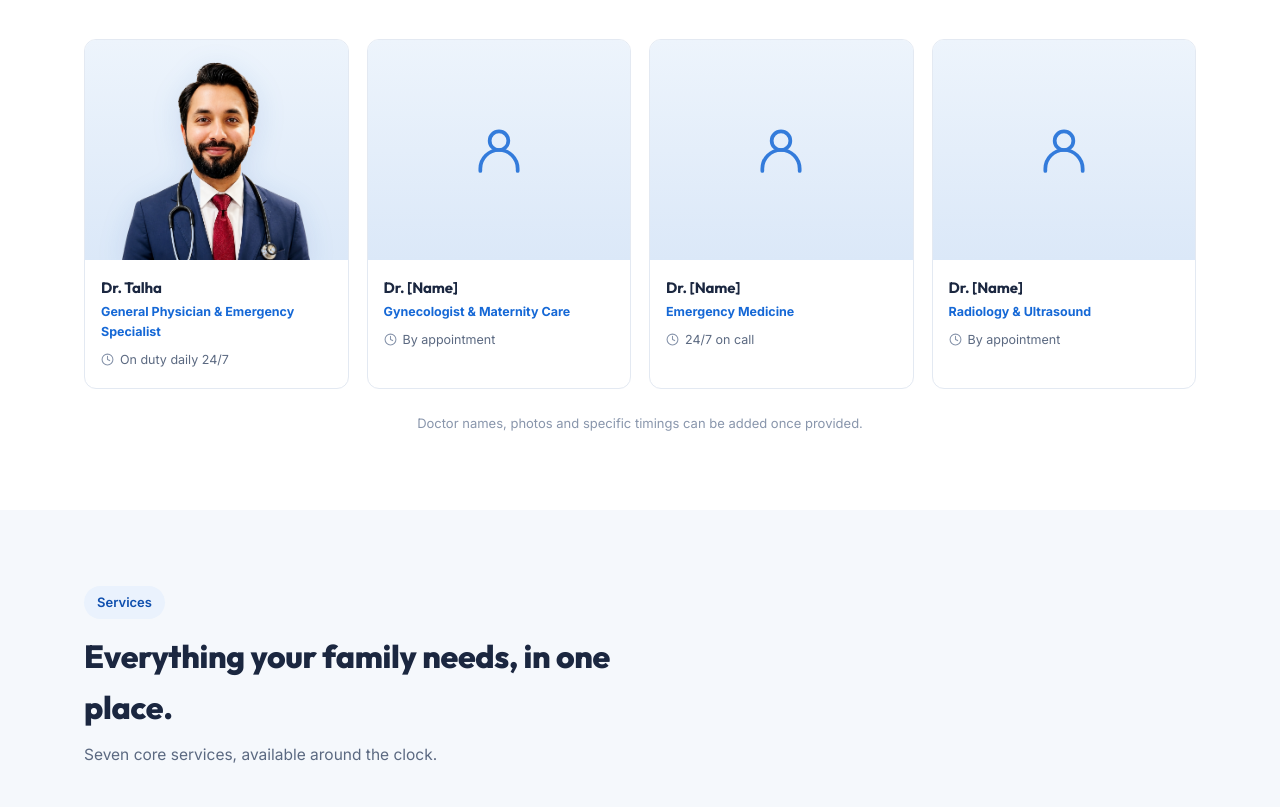
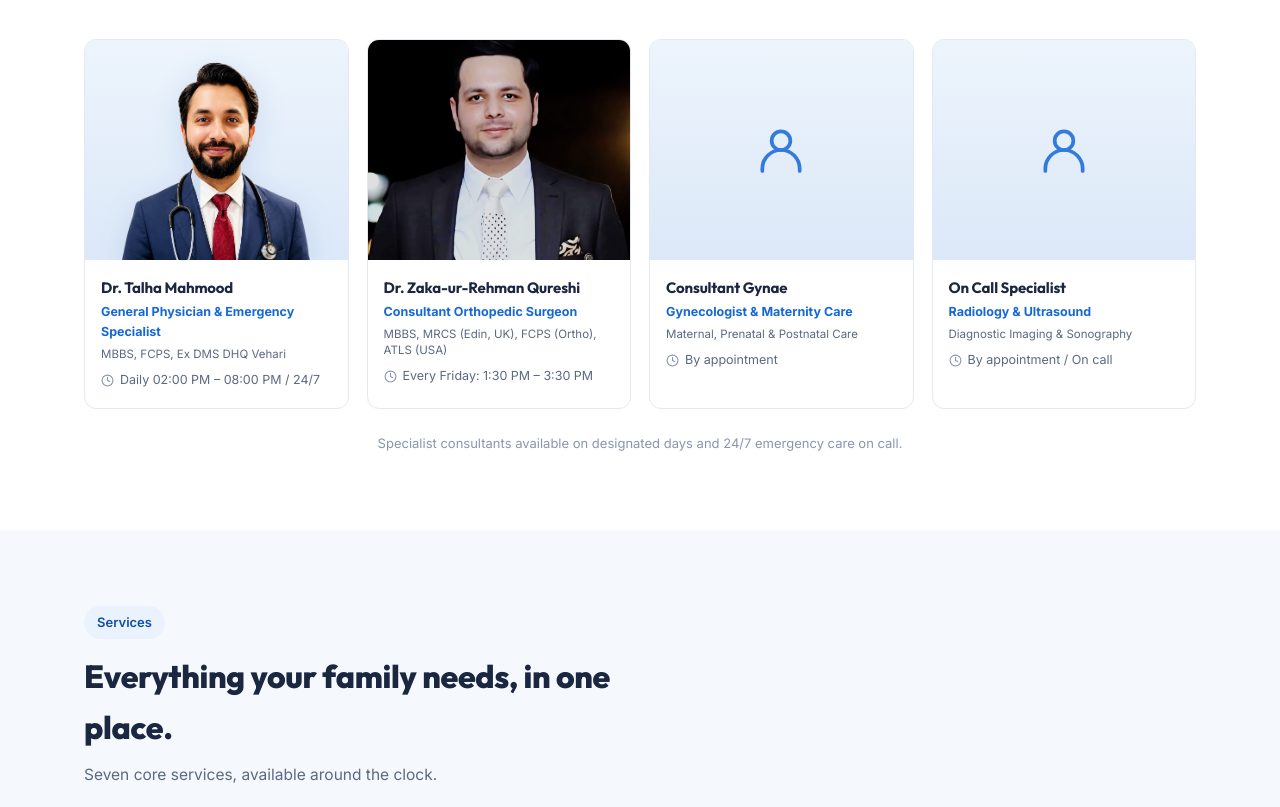
Before and after one commit to zeeshan99996/DR-TALHA-, a plain HTML site: page index.html in a window 1280 px wide. Shown: the part 2048-2855 px from the top of the page. Drawn offline with Linux system fonts and the light colour scheme.

Commit message:
Add Dr. Zaka-ur-Rehman Qureshi to Our Team section with photo, qualifications, and clinic timings

```diff
--- a/index.html
+++ b/index.html
@@ -182,14 +182,22 @@
   .doctor-photo img{
     width:100%;
     height:100%;
+    transition:transform .3s ease, filter .3s ease;
+  }
+  .doctor-photo img.photo-contain{
     object-fit:contain;
     object-position:center bottom;
     padding-top:10px;
     filter:drop-shadow(0 6px 14px rgba(15,79,174,0.12));
-    transition:transform .3s ease, filter .3s ease;
+  }
+  .doctor-photo img.photo-cover{
+    object-fit:cover;
+    object-position:center 15%;
   }
   .doctor-card:hover .doctor-photo img{
     transform:scale(1.04);
+  }
+  .doctor-card:hover .doctor-photo img.photo-contain{
     filter:drop-shadow(0 10px 18px rgba(15,79,174,0.2));
   }
   .doctor-photo svg{
@@ -202,7 +210,8 @@
   }
   .doctor-body{padding:16px 16px 18px;}
   .doctor-body h3{font-size:15px;font-weight:700;margin-bottom:2px;}
-  .doctor-role{color:var(--blue);font-size:12.5px;font-weight:700;margin-bottom:8px;}
+  .doctor-role{color:var(--blue);font-size:12.5px;font-weight:700;margin-bottom:4px;}
+  .doctor-qual{font-size:11.5px;color:var(--ink-soft);margin-bottom:8px;line-height:1.4;}
   .doctor-meta{font-size:12.5px;color:var(--ink-soft);}
   .doctor-meta span{display:flex;align-items:center;gap:6px;}
   .doctor-meta svg{width:13px;height:13px;stroke:var(--ink-dim);}
@@ -432,40 +441,46 @@
     <div class="doctor-grid">
       <div class="doctor-card card reveal">
         <div class="doctor-photo">
-          <img src="doctor.png?v=3" alt="Dr. Talha">
+          <img src="doctor.png?v=3" alt="Dr. Talha Mahmood" class="photo-contain">
         </div>
         <div class="doctor-body">
-          <h3>Dr. Talha</h3>
+          <h3>Dr. Talha Mahmood</h3>
           <div class="doctor-role">General Physician & Emergency Specialist</div>
-          <div class="doctor-meta"><span><svg viewBox="0 0 24 24" fill="none" stroke-width="2" stroke-linecap="round" stroke-linejoin="round"><circle cx="12" cy="12" r="10"/><polyline points="12 6 12 12 16 14"/></svg>On duty daily 24/7</span></div>
+          <p class="doctor-qual">MBBS, FCPS, Ex DMS DHQ Vehari</p>
+          <div class="doctor-meta"><span><svg viewBox="0 0 24 24" fill="none" stroke-width="2" stroke-linecap="round" stroke-linejoin="round"><circle cx="12" cy="12" r="10"/><polyline points="12 6 12 12 16 14"/></svg>Daily 02:00 PM – 08:00 PM / 24/7</span></div>
+        </div>
+      </div>
+      <div class="doctor-card card reveal">
+        <div class="doctor-photo">
+          <img src="dr-zaka.jpg" alt="Dr. Zaka-ur-Rehman Qureshi" class="photo-cover">
+        </div>
+        <div class="doctor-body">
+          <h3>Dr. Zaka-ur-Rehman Qureshi</h3>
+          <div class="doctor-role">Consultant Orthopedic Surgeon</div>
+          <p class="doctor-qual">MBBS, MRCS (Edin, UK), FCPS (Ortho), ATLS (USA)</p>
+          <div class="doctor-meta"><span><svg viewBox="0 0 24 24" fill="none" stroke-width="2" stroke-linecap="round" stroke-linejoin="round"><circle cx="12" cy="12" r="10"/><polyline points="12 6 12 12 16 14"/></svg>Every Friday: 1:30 PM – 3:30 PM</span></div>
         </div>
       </div>
       <div class="doctor-card card reveal">
         <div class="doctor-photo"><svg viewBox="0 0 24 24" fill="none" stroke-width="1.6" stroke-linecap="round" stroke-linejoin="round"><circle cx="12" cy="8" r="4"/><path d="M4 21v-1a8 8 0 0 1 16 0v1"/></svg></div>
         <div class="doctor-body">
-          <h3>Dr. [Name]</h3>
+          <h3>Consultant Gynae</h3>
           <div class="doctor-role">Gynecologist & Maternity Care</div>
+          <p class="doctor-qual">Maternal, Prenatal & Postnatal Care</p>
           <div class="doctor-meta"><span><svg viewBox="0 0 24 24" fill="none" stroke-width="2" stroke-linecap="round" stroke-linejoin="round"><circle cx="12" cy="12" r="10"/><polyline points="12 6 12 12 16 14"/></svg>By appointment</span></div>
         </div>
       </div>
       <div class="doctor-card card reveal">
         <div class="doctor-photo"><svg viewBox="0 0 24 24" fill="none" stroke-width="1.6" stroke-linecap="round" stroke-linejoin="round"><circle cx="12" cy="8" r="4"/><path d="M4 21v-1a8 8 0 0 1 16 0v1"/></svg></div>
         <div class="doctor-body">
-          <h3>Dr. [Name]</h3>
-          <div class="doctor-role">Emergency Medicine</div>
-          <div class="doctor-meta"><span><svg viewBox="0 0 24 24" fill="none" stroke-width="2" stroke-linecap="round" stroke-linejoin="round"><circle cx="12" cy="12" r="10"/><polyline points="12 6 12 12 16 14"/></svg>24/7 on call</span></div>
-        </div>
-      </div>
-      <div class="doctor-card card reveal">
-        <div class="doctor-photo"><svg viewBox="0 0 24 24" fill="none" stroke-width="1.6" stroke-linecap="round" stroke-linejoin="round"><circle cx="12" cy="8" r="4"/><path d="M4 21v-1a8 8 0 0 1 16 0v1"/></svg></div>
-        <div class="doctor-body">
-          <h3>Dr. [Name]</h3>
+          <h3>On Call Specialist</h3>
           <div class="doctor-role">Radiology & Ultrasound</div>
-          <div class="doctor-meta"><span><svg viewBox="0 0 24 24" fill="none" stroke-width="2" stroke-linecap="round" stroke-linejoin="round"><circle cx="12" cy="12" r="10"/><polyline points="12 6 12 12 16 14"/></svg>By appointment</span></div>
+          <p class="doctor-qual">Diagnostic Imaging & Sonography</p>
+          <div class="doctor-meta"><span><svg viewBox="0 0 24 24" fill="none" stroke-width="2" stroke-linecap="round" stroke-linejoin="round"><circle cx="12" cy="12" r="10"/><polyline points="12 6 12 12 16 14"/></svg>By appointment / On call</span></div>
         </div>
       </div>
     </div>
-    <p class="doctor-note">Doctor names, photos and specific timings can be added once provided.</p>
+    <p class="doctor-note">Specialist consultants available on designated days and 24/7 emergency care on call.</p>
   </div>
 </section>
 
```
Also changed, not shown: dr-zaka.jpg (added).
